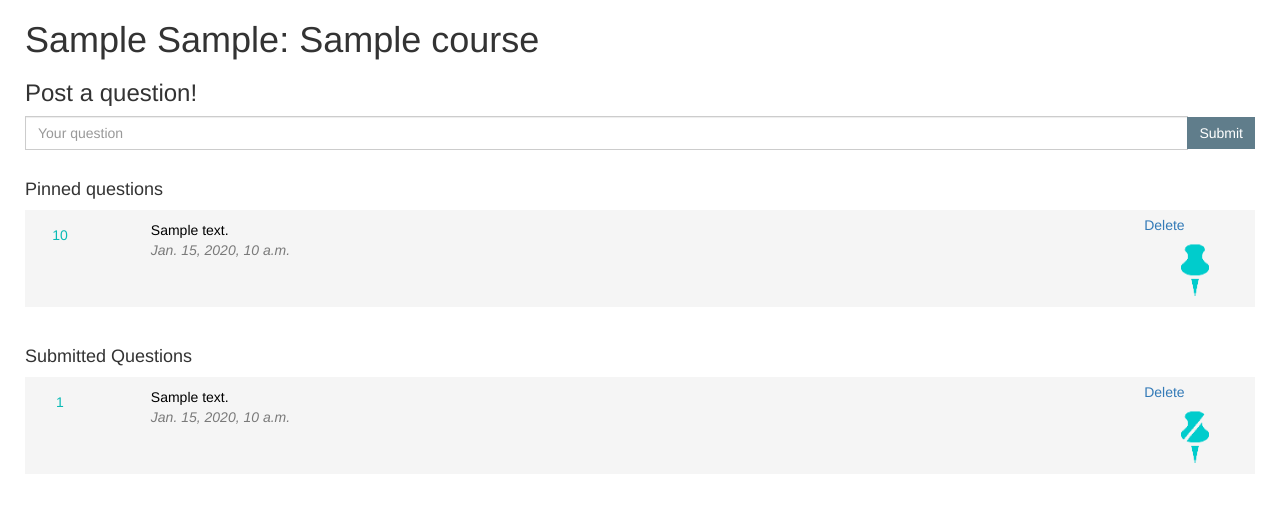
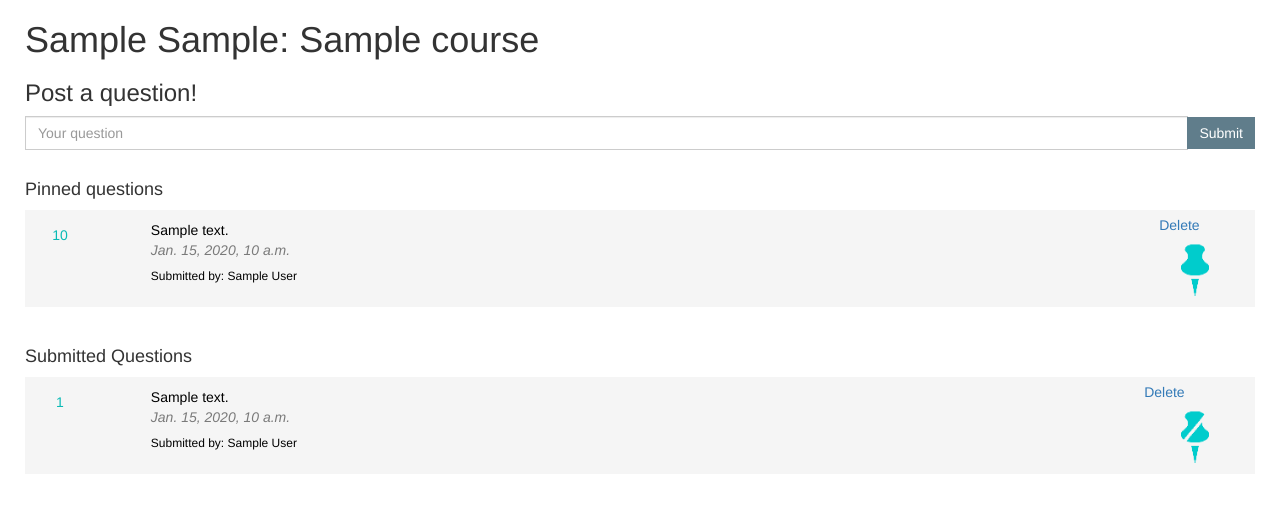
Before and after one commit to karenfeng/class-qa, a Django app: template quailapp/templates/quailapp/coursepage.html in a window 1280 px wide. Shown: the part 52-558 px from the top of the page. Run offline with Django 3.2, Linux system fonts and the light colour scheme; tables that the repository leaves empty hold one stand-in row (values such as "Sample post"); the template is opened without the code that fills it: values that come from a table or form of the project are taken from there, most other values are stand-ins (such as "Sample title", 1, 10 or a date in 2020); some libraries are stand-ins or nearby versions.

Commit message:
Lecturer view: see who submitted what post

```diff
--- a/quailapp/templates/quailapp/coursepage.html
+++ b/quailapp/templates/quailapp/coursepage.html
@@ -51,9 +51,12 @@
 					<p class="question">
 						{{ q.text }}<br>
 						<span class="unemph">{{ q.created_on }}</span><br>
+						{% if not user.is_student %}
+						<h6>Submitted by: {{ q.submitter.first_name }} {{ q.submitter.last_name }}</h6>
+						{% endif %}
 					</p>
 				</div>
-				<div class="col-xs-20">
+				<div class="col-xs-1">
 					{% if q.submitter.netid == user.netid or not user.is_student %}
 					<a href="{% url 'quailapp:delete_from_coursepage' q.id %}">Delete</a>
 					{% endif %}
@@ -118,6 +121,9 @@ There doesn't appear to be any questions for this class... :(
 					<p class="question">
 						{{ q.text }}<br>
 						<span class="unemph">{{ q.created_on }}</span><br>
+						{% if not user.is_student %}
+						<h6>Submitted by: {{ q.submitter.first_name }} {{ q.submitter.last_name }}</h6>
+						{% endif %}
 					</p>
 				</div>
 				<div class="col-xs-20">
--- a/quailapp/views.py
+++ b/quailapp/views.py
@@ -85,7 +85,7 @@ def coursepage(request, course_id):
     else:
         form = QuestionForm()
     return render(request, 'quailapp/coursepage.html', {'form': form, 'course': course,
-        'questions_pinned': questions_pinned, 'questions_unpinned': questions_unpinned, 'questions': questions, 'user': request.user})
+        'questions_pinned': questions_pinned, 'questions': questions, 'user': request.user})
     #def get_queryset(self):
     #    return Question.objects.all()
 
```
